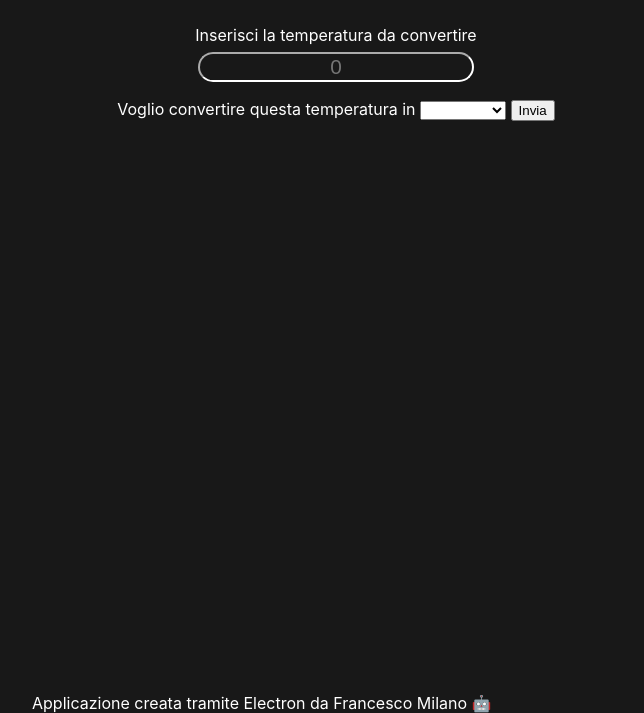
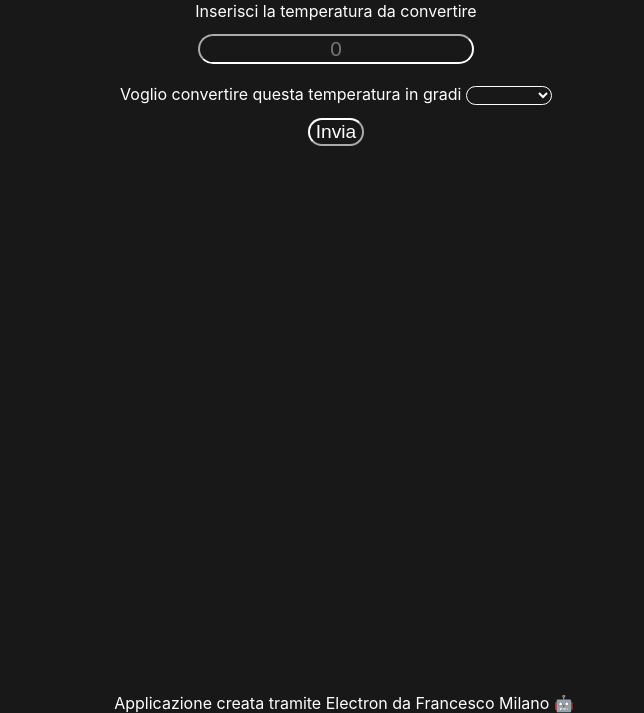
Before and after one commit to fra98/fromCtoF, an Electron app: page src/index.html in a window 1280 px wide. Shown: the part 87-800 px from the top of the page, without its empty margins (304-948 px from the left). Drawn offline with Linux system fonts and the light colour scheme; no server answers.

Commit message:
Updated src

```diff
--- a/package.json
+++ b/package.json
@@ -1,10 +1,12 @@
 {
   "name": "fromctof",
   "productName": "fromctof",
-  "version": "0.0.3",
+  "version": "0.0.4",
   "description": "Un convertitore di temperatura da Celsius a Fahrenheit",
   "main": "src/index.js",
-  "repository": {"url": "https://github.com/fra98/fromCtoF"},
+  "repository": {
+    "url": "https://github.com/fra98/fromCtoF"
+  },
   "scripts": {
     "start": "electron-forge start",
     "package": "electron-forge package",
--- a/src/index.css
+++ b/src/index.css
@@ -2,14 +2,12 @@ body {
   background-color: #181818;
   color:white;
   font-family: -apple-system, BlinkMacSystemFont, "Segoe UI", Roboto, Helvetica, Arial, sans-serif;
-  margin: auto;
-  max-width: 38rem;
-  padding: 2rem;
 }
 
 .bottom {
   position: fixed;
-  bottom: 0px;
+  bottom:0px;
+  width: 100%;
   text-align: center;
 }
 
@@ -25,6 +23,15 @@ input[type=number] {
   -moz-appearance:textfield;
 }
 
+select, option {
+  background-color: #181818;
+  border-color:white;
+  border-radius: 20px;
+  color:white;
+  text-align:center;
+  outline: none;
+}
+
 input {
   background-color: #181818;
   border-color:white;
@@ -37,5 +44,12 @@ input {
 }
 
 button {
-  margin-top:3%;
+  background-color: #181818;
+  border-color:white;
+  border-radius: 20px;
+  color:white;
+  text-align:center;
+  outline: none;
+  margin-top: 1%;
+  font-size:120%;
 }
--- a/src/index.html
+++ b/src/index.html
@@ -5,22 +5,26 @@
 
 <head>
     <link rel="stylesheet" href="index.css">
-    <h1 style="text-align:center">Convertitore Celsius/Fahrenheit</h1>
 </head>
 
 <body>
-    <div style="text-align:center" width:100%>
+    <div style="text-align:center; width:100%">
+        <h1 title="Fammi scenneeee">🌡️Convertitore Celsius/Fahrenheit🌡️</h1>
         <br>Inserisci la temperatura da convertire<br>
-        <input title="Inserisci qui la temperatura in celsius" placeholder="0" id="gradi" step="0.01" type="number" value="">
-        <br>Voglio convertire questa temperatura in <select id ="selection">
+        <input title="Inserisci qui la temperatura in celsius" placeholder="0" id="gradi" step="0.1" type="number"
+            value="">
+        <br><br>Voglio convertire questa temperatura in gradi
+        <select id="selection">
             <option value=""></option>
             <option value="C">Celsius</option>
             <option value="F">Fahrenheit</option>
-        </select>
-        <button onclick="displaytemp(document.getElementById('selection').value, document.getElementById('gradi').value)">Invia</button>
-        <p id="stampa"></p>
+        </select><br>
+        <button onclick="displaytemp(document.getElementById('selection').value, document.getElementById('gradi').value)">
+            Invia
+        </button>
+        <p style="font-size: large;" id="stampa"></p>
     </div>
-    <div title="Ciau shashina! <3" class="bottom">
+    <div title="Ciau shashina! ❤️" class="bottom">
         Applicazione creata tramite Electron da Francesco Milano 🤖
     </div>
 </body>
--- a/src/index.js
+++ b/src/index.js
@@ -54,14 +54,20 @@ app.on('activate', () => {
 // code. You can also put them in separate files and import them here.
 
 function displaytemp(sel, grad) {
+  if (grad == 0) grad = 0;
+  if (sel == "") alert("Perfavore seleziona un'unità di misura");
   //alert("La temperatura in Fahrenheit è " + (celsius * 9/5 + 32));  mostra un messaggio a schermo con il risultato
   //document.getElementById('stampa').innerHTML = "La temperatura in gradi Fahrenheit è " + (celsius * 9 / 5 + 32) + "°F";
+  var fahr = grad * 9 / 5 + 32;
+  var cel = (grad - 32)*5/9;
+  fahr = fahr.toFixed(1);
+  cel = cel.toFixed(1);
   switch (sel) {
     case "F":
-      document.getElementById('stampa').innerHTML = grad + " gradi celsius sono " + (grad * 9 / 5 + 32) + " gradi fahrenheit.";
+      document.getElementById('stampa').innerHTML = grad + " gradi celsius sono " + fahr + " gradi fahrenheit.";
       break;
     case "C":
-      document.getElementById('stampa').innerHTML = grad + " gradi fahrenheit sono " + ((grad - 32)*5/9) + " gradi celsius.";
+      document.getElementById('stampa').innerHTML = grad + " gradi fahrenheit sono " + cel + " gradi celsius.";
       break;
   }
 };
```
Also changed, not shown: 1 other file.
